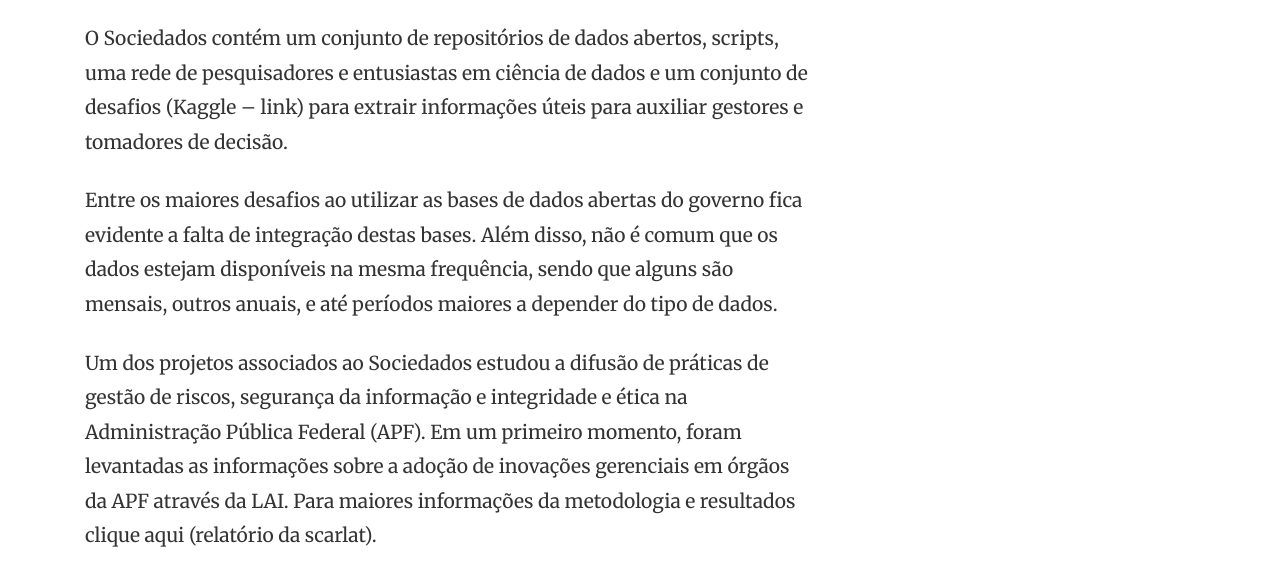
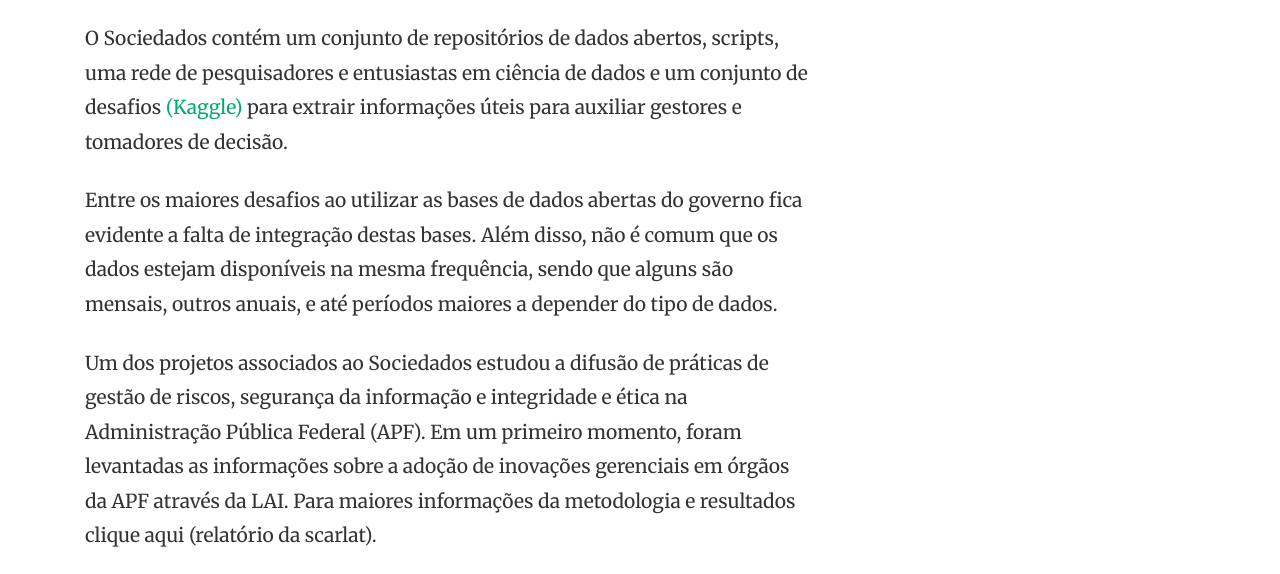
Before and after one commit to GRC-UnB/GRC-UnB.github.io, a plain HTML site: page post.html in a window 1280 px wide. Shown: the part 180-754 px from the top of the page. Drawn offline with Linux system fonts and the light colour scheme; a script that the page names is missing.

Commit message:
Add files via upload

```diff
--- a/post.html
+++ b/post.html
@@ -88,7 +88,7 @@
 
 <!--- INTRODUÇÃO ------------------------------------------------------------>
 				<p>
-				O Sociedados contém um conjunto de repositórios de dados abertos, scripts, uma rede de pesquisadores e entusiastas em ciência de dados e um conjunto de desafios (Kaggle – link) para extrair informações úteis para auxiliar gestores e tomadores de decisão.
+				O Sociedados contém um conjunto de repositórios de dados abertos, scripts, uma rede de pesquisadores e entusiastas em ciência de dados e um conjunto de desafios <a href="https://www.kaggle.com/gestoderiscos/paineis-de-dados-abertos-da-apf">(Kaggle)</a> para extrair informações úteis para auxiliar gestores e tomadores de decisão.
 				</p>
 
 				<p>
```
